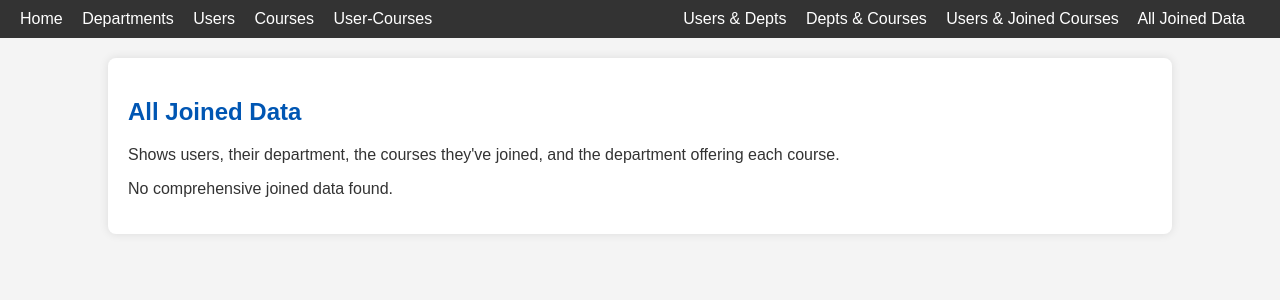
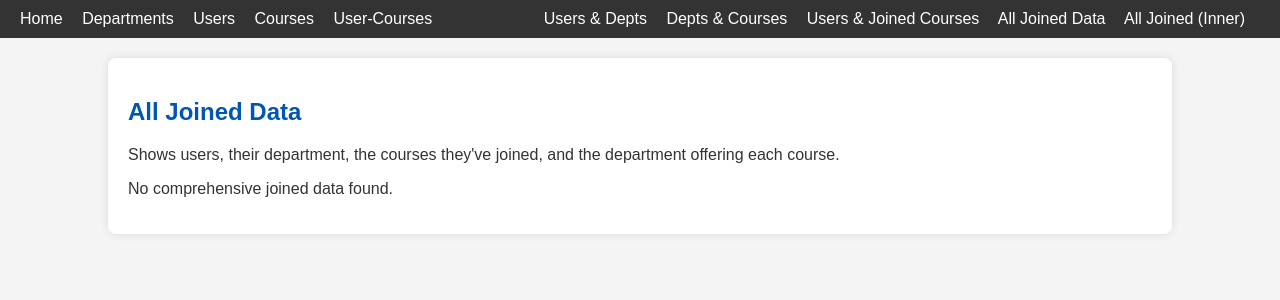
Before and after one commit to leokao960811/DatabaseSystems, a Flask app: page /ui/joined/all in a window 1280 px wide. Shown: the top 300 px of the page. Run offline with Flask 3, Linux system fonts and the light colour scheme; data that the repository does not hold is empty; some libraries are stand-ins or nearby versions.

Commit message:
HW2 Changes

```diff
--- a/SecondExperiment/blueprints/joined_views/routes.py
+++ b/SecondExperiment/blueprints/joined_views/routes.py
@@ -36,8 +36,9 @@ def departments_courses():
             C.time
         FROM
             Department AS D
-        LEFT JOIN
+        RIGHT JOIN  -- Keeps all courses, even if their department is not found
             Course AS C ON D.department_id = C.department_id
+        ORDER BY D.department_id, C.course_id
     """
     data = execute_query(query)
     return render_template('joined_views/joined_departments_courses.html', data=data)
@@ -54,10 +55,11 @@ def users_courses():
             C.time
         FROM
             User AS U
-        JOIN
+        INNER JOIN  -- Only users who have actually joined courses
             User_Courses AS UC ON U.user_id = UC.user_id
-        JOIN
+        INNER JOIN  -- Only courses that exist and are joined
             Course AS C ON UC.course_id = C.course_id
+        ORDER BY U.user_id, C.course_id
     """
     data = execute_query(query)
     return render_template('joined_views/joined_users_courses.html', data=data)
@@ -89,3 +91,31 @@ def all_joined_data():
     """
     data = execute_query(query)
     return render_template('joined_views/joined_all.html', data=data)
+
+@joined_views_bp.route('/all_inner')
+def all_joined_data_inner():
+    execute_query = get_db_query_executor()
+    query = """
+        SELECT
+            U.user_id,
+            U.account_name,
+            U.email_address,
+            D_User.name AS user_department_name,
+            C.course_id,
+            C.name AS course_name,
+            C.time,
+            D_Course.name AS course_offering_department
+        FROM
+            User AS U
+        INNER JOIN
+            Department AS D_User ON U.department_id = D_User.department_id
+        INNER JOIN
+            User_Courses AS UC ON U.user_id = UC.user_id
+        INNER JOIN
+            Course AS C ON UC.course_id = C.course_id
+        INNER JOIN
+            Department AS D_Course ON C.department_id = D_Course.department_id
+        ORDER BY U.user_id, C.course_id;
+    """
+    data = execute_query(query)
+    return render_template('joined_views/joined_all.html', data=data) # Can reuse the same template
--- a/SecondExperiment/templates/base.html
+++ b/SecondExperiment/templates/base.html
@@ -54,6 +54,7 @@
             <a href="{{ url_for('joined_views.departments_courses') }}">Depts & Courses</a> {# Blueprint route #}
             <a href="{{ url_for('joined_views.users_courses') }}">Users & Joined Courses</a> {# Blueprint route #}
             <a href="{{ url_for('joined_views.all_joined_data') }}">All Joined Data</a> {# Blueprint route #}
+            <a href="{{ url_for('joined_views.all_joined_data_inner') }}">All Joined (Inner)</a> {# Blueprint route #}
         </div>
     </div>
     <div class="container">
```
